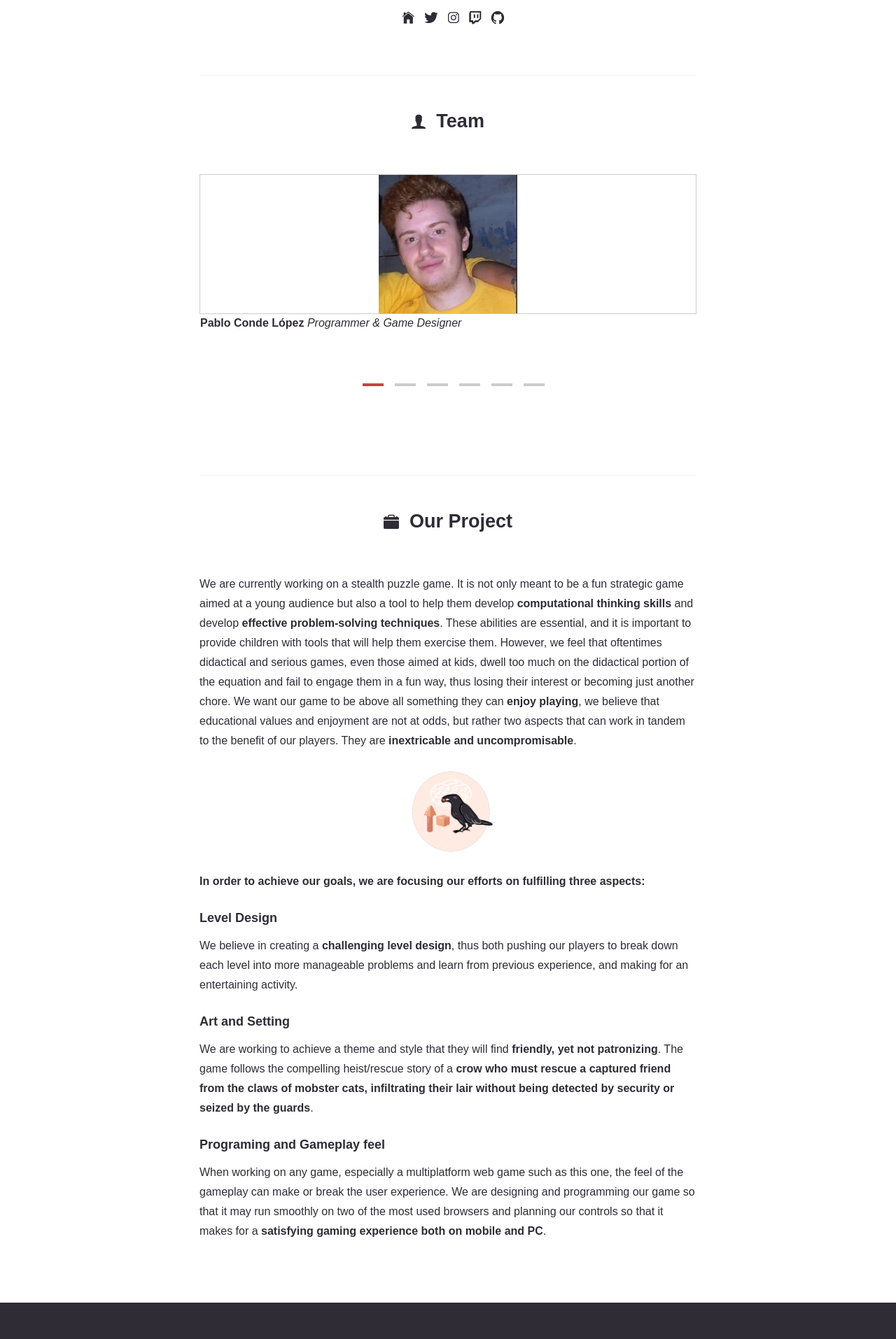
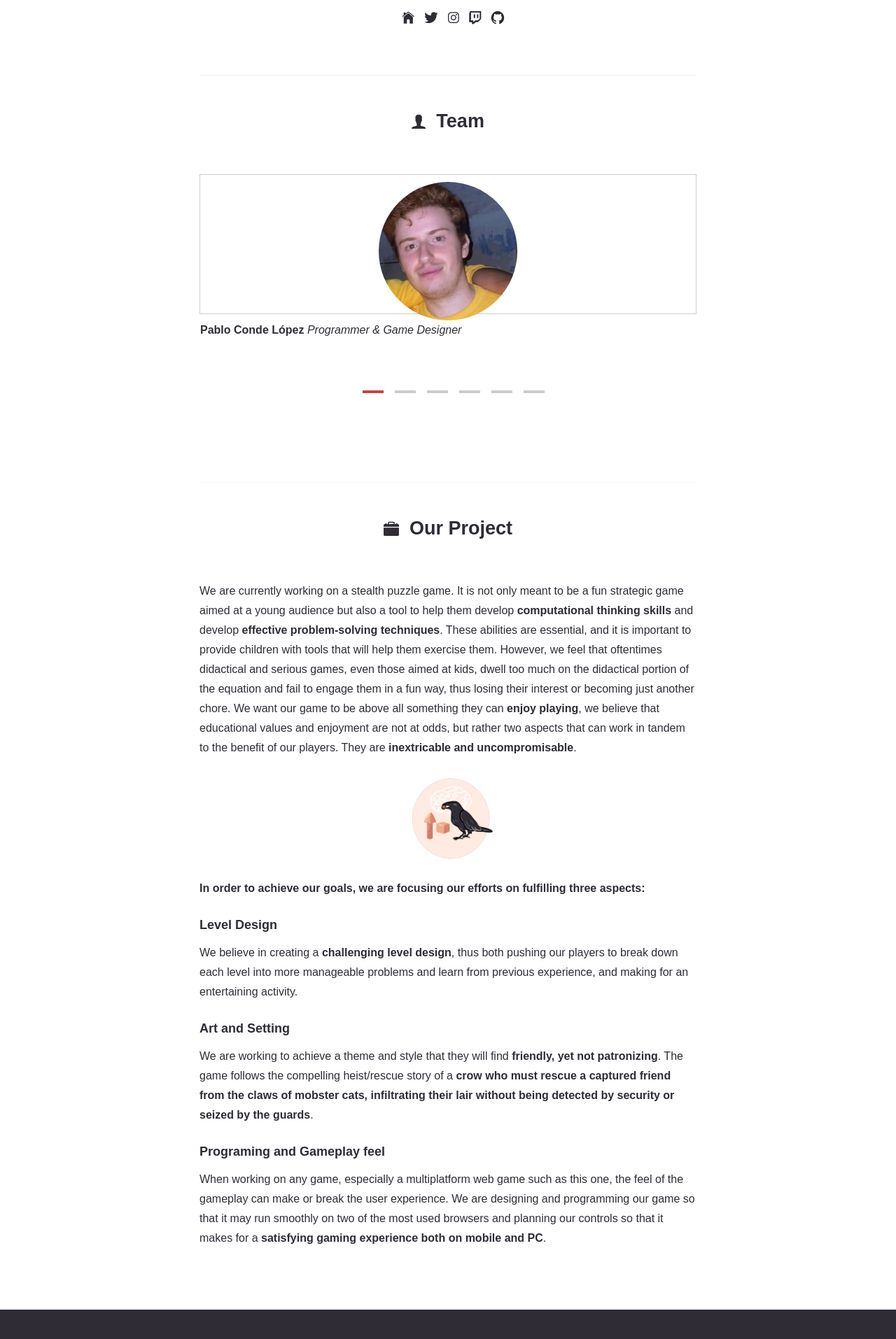
Before and after one commit to Tale-Weavers/taleweavers.github.io, a Jekyll site: the page built from index.html, in a window 1280 px wide. Shown: the part 759-2673 px from the top of the page at 70% size. Built offline with Jekyll 4.4.1, drawn with Linux system fonts in a browser that asks for light colours; nearby versions of some CDN libraries; some web fonts are replaced.

Commit message:
Update _home.scss

```diff
--- a/_sass/4-layouts/_home.scss
+++ b/_sass/4-layouts/_home.scss
@@ -170,20 +170,9 @@
   }
 }
 
-.client-info {
-  text-align: center;
-  .client-name {
-    display: block;
-    font-size: 18px;
-  }
-  .client-title {
-    color: $gray;
-    font-style: normal;
-  }
-}
-
 .clients-item {
   display: flex;
+  flex-direction: column; /* Asegura que los elementos se apilen verticalmente */
   justify-content: center;
   align-items: center;
   width: 200px; /* Ancho del contenedor */
@@ -197,6 +186,21 @@
     max-height: 100%; /* Asegura que la imagen no exceda el tamaño del contenedor */
     display: block; /* Elimina cualquier espacio adicional alrededor de la imagen */
     margin: auto; /* Centra la imagen horizontalmente */
+    border-radius: 50%; /* Si deseas bordes redondeados para las imágenes circulares */
+  }
+
+  .client-info {
+    text-align: center; /* Centra el texto dentro del contenedor */
+    margin-top: 10px; /* Espacio adicional arriba del texto */
+    .client-name {
+      display: block;
+      font-size: 18px;
+    }
+    .client-title {
+      color: $gray;
+      font-style: normal;
+      font-size: 14px;
+    }
   }
 }
 
```
